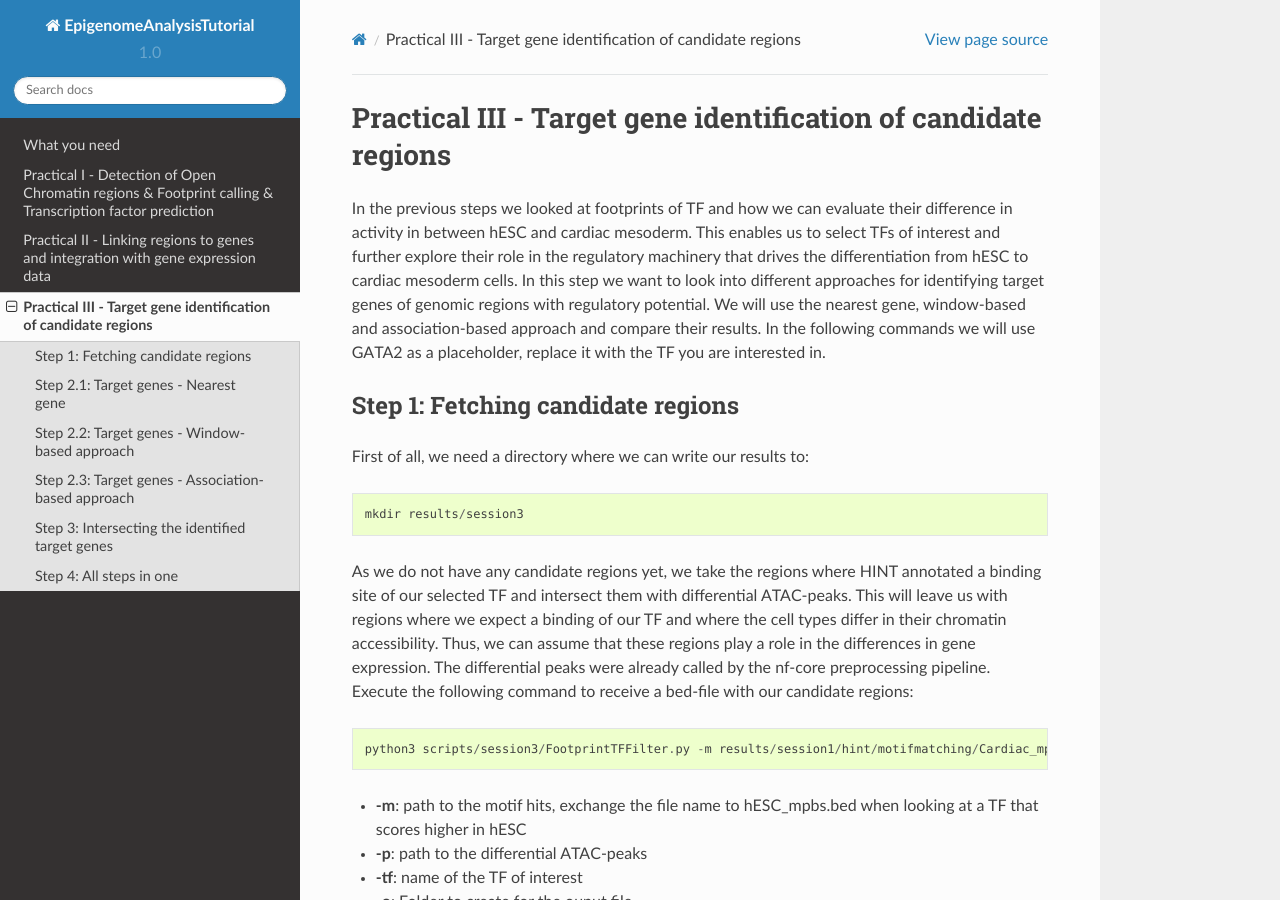
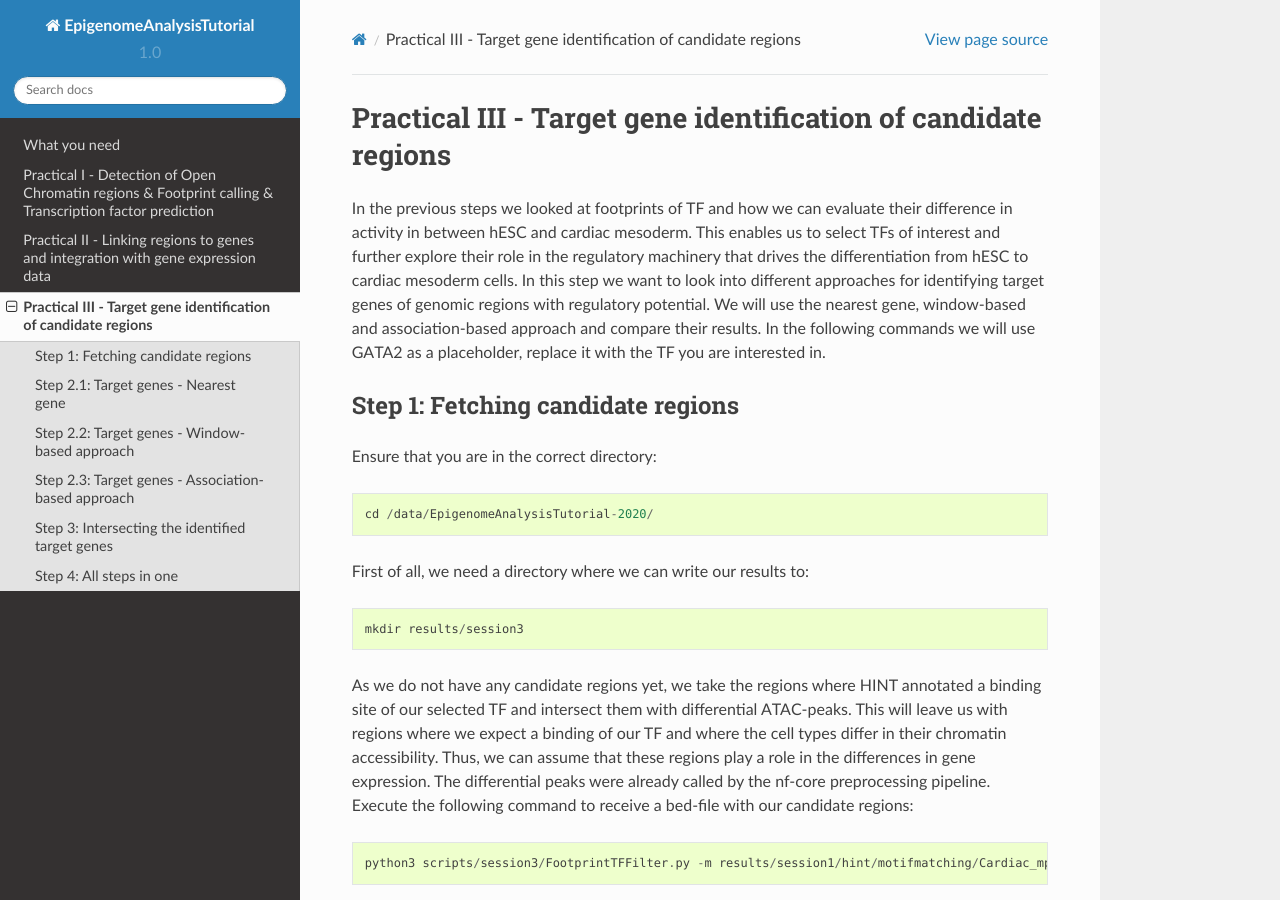
Before and after one commit to SchulzLab/EpigenomeAnalysisTutorial-2020, a Sphinx documentation site: the page built from docs/Practical3.rst, in a window 1280 px wide and 900 px high. Built offline with Sphinx 7.4.7 and the Read the Docs theme 2.0.0, drawn with Linux system fonts in a browser that asks for light colours.

Commit message:
Update Practical3.rst

```diff
--- a/docs/Practical3.rst
+++ b/docs/Practical3.rst
@@ -5,8 +5,12 @@ In the previous steps we looked at footprints of TF and how we can evaluate thei
 
 Step 1: Fetching candidate regions
 =================
+Ensure that you are in the correct directory: ::
 
-First of all, we need a directory where we can write our results to::
+    cd /data/EpigenomeAnalysisTutorial-2020/
+
+
+First of all, we need a directory where we can write our results to: ::
 
    mkdir results/session3
 
```
